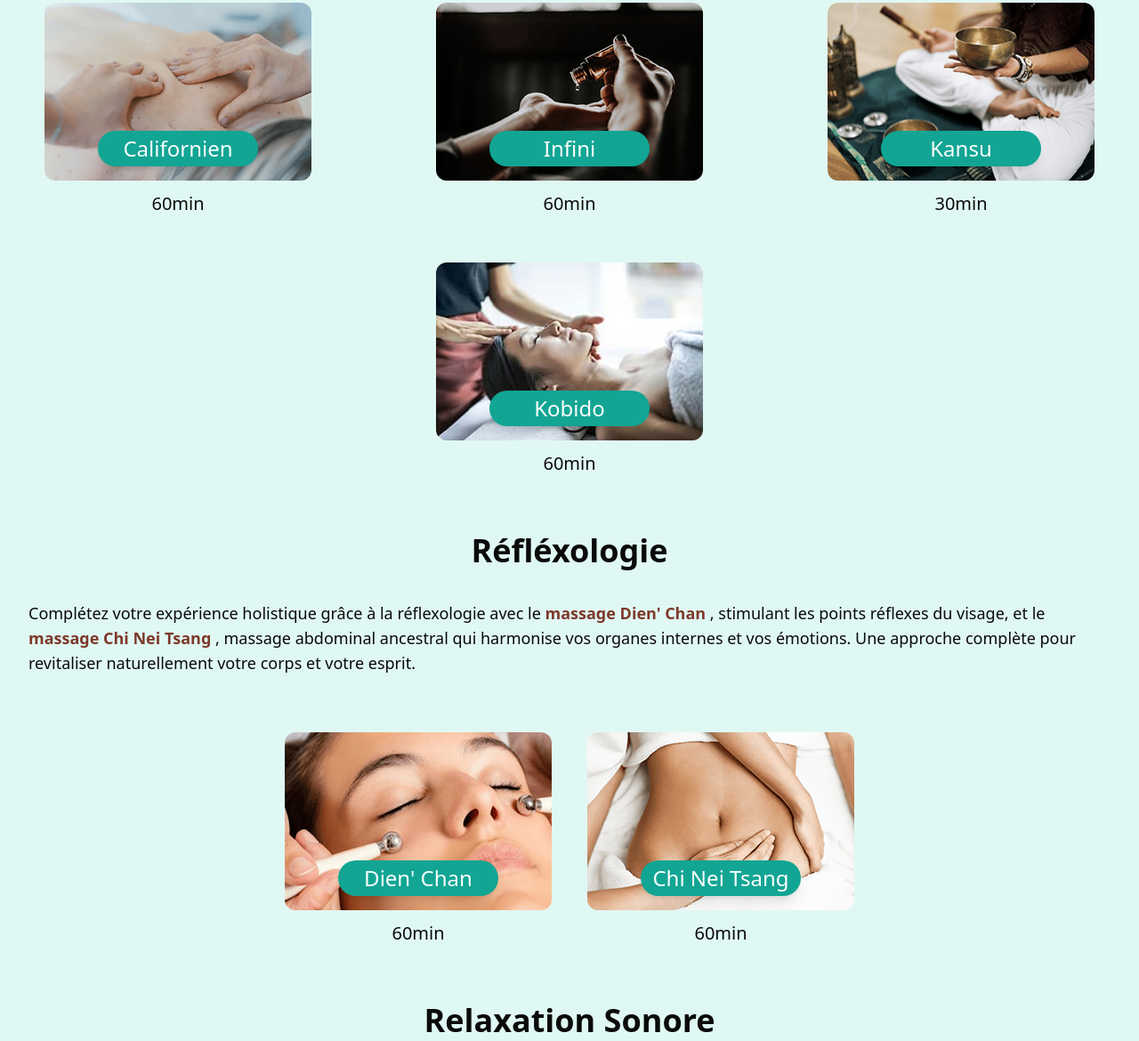
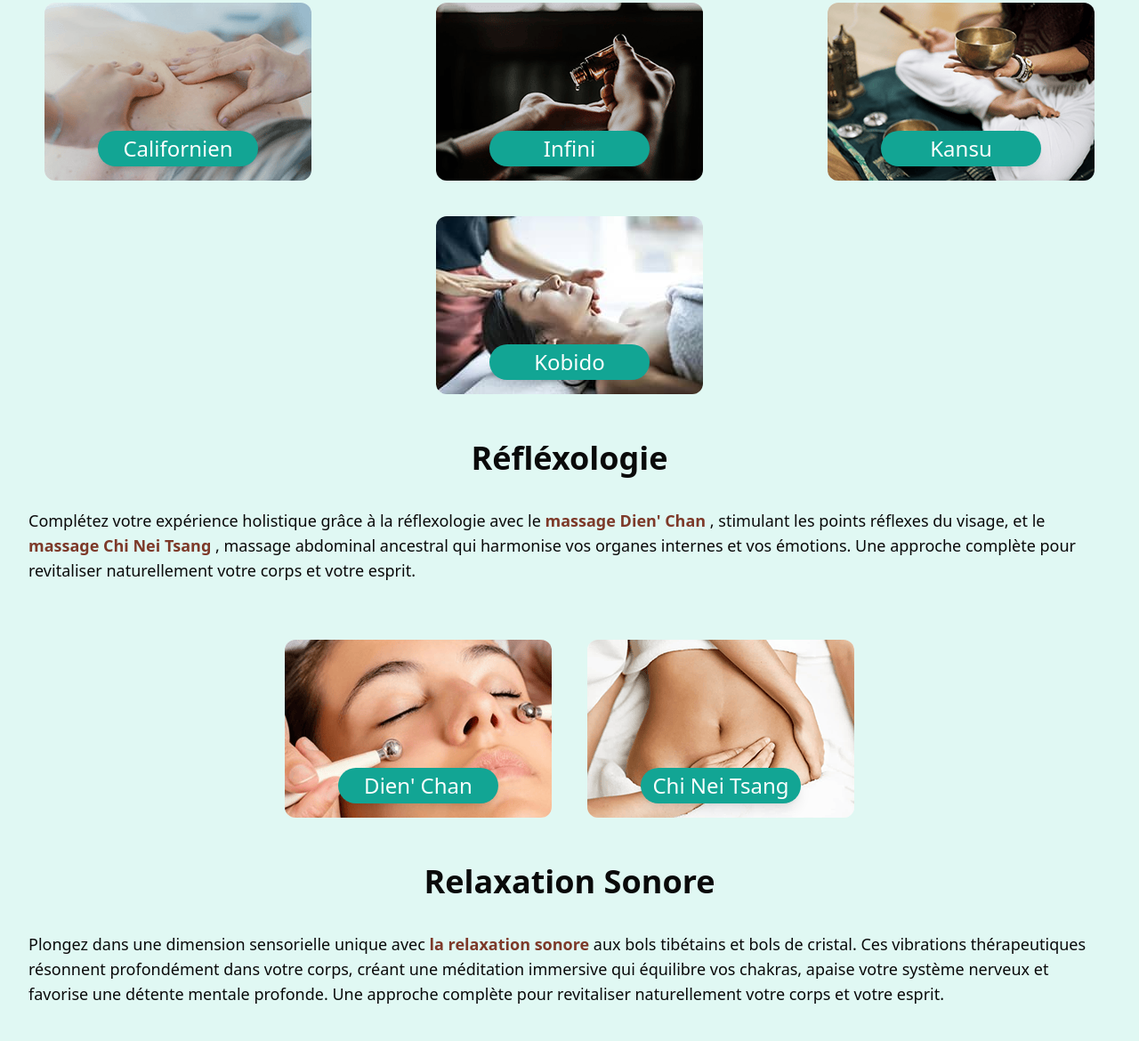
Before and after one commit to arnaudpant/astro-corda, an Astro site: page / in a window 1280 px wide. Shown: the part 3199-4369 px from the top of the page at 89% size. Built offline with nearby package versions, Linux system fonts and the light colour scheme; Astro itself is replaced by a stand-in of ours.

Commit message:
MOD Card Massage

```diff
--- a/src/components/ui/CardMassage.astro
+++ b/src/components/ui/CardMassage.astro
@@ -3,7 +3,7 @@ import type { CardMassageInfos } from '@/data/cardsType';
 import type { ImageMetadata } from 'astro';
 import { Image } from 'astro:assets';
 
-const { imagePath, altText, titleCard, timeSeance, linkCard } =  Astro.props as CardMassageInfos
+const { imagePath, altText, titleCard, linkCard } =  Astro.props as CardMassageInfos
 const images = import.meta.glob<{ default: ImageMetadata }>('/src/assets/massages/*.{jpeg,jpg,png,gif,webp}')
 if (!images[imagePath]) throw new Error(`"${imagePath}" does not exist in glob: "src/assets/massages/*.{jpeg,jpg,png,gif,webp}"`);
 ---
@@ -14,5 +14,4 @@ if (!images[imagePath]) throw new Error(`"${imagePath}" does not exist in glob:
             <p class="absolute bg-corda-secondary text-corda-text-clair text-2xl text-center py-1 rounded-full z-10 min-w-[180px] bottom-4 left-1/2 -translate-x-1/2 shadow-lg">{titleCard}</p>
         </div>
     </a>
-    <p class="text-xl text-center py-3">{timeSeance}</p>
 </div>
--- a/src/pages/massage-californien.astro
+++ b/src/pages/massage-californien.astro
@@ -3,7 +3,7 @@ import Sections from "@/components/ui/Sections.astro";
 import TitlePages from "@/components/ui/TitlePages.astro";
 import Layout from "@/layouts/Layout.astro";
 import { Image } from "astro:assets";
-import MassageCalif from "@/assets/massage/massage-californien.jpg"
+import MassageCalif from "@/assets/massage-page/massage-californien.jpg"
 
 ---
 
@@ -14,6 +14,7 @@ import MassageCalif from "@/assets/massage/massage-californien.jpg"
             <div class="flex justify-center pb-8">
                 <Image src={MassageCalif} alt="massage californier" height={208} format="webp" />
             </div>
+            <h2 class="text-center text-xl font-semibold pb-8">Durée: 60 minutes</h2>
             <div class="my-4 text-left leading-8">
                 <p>
                     Ce modelage relaxant va vous envelopper d'un voile de douceur ...
```
Also changed, not shown: src/assets/massage/massage-californien.jpg (deleted).
